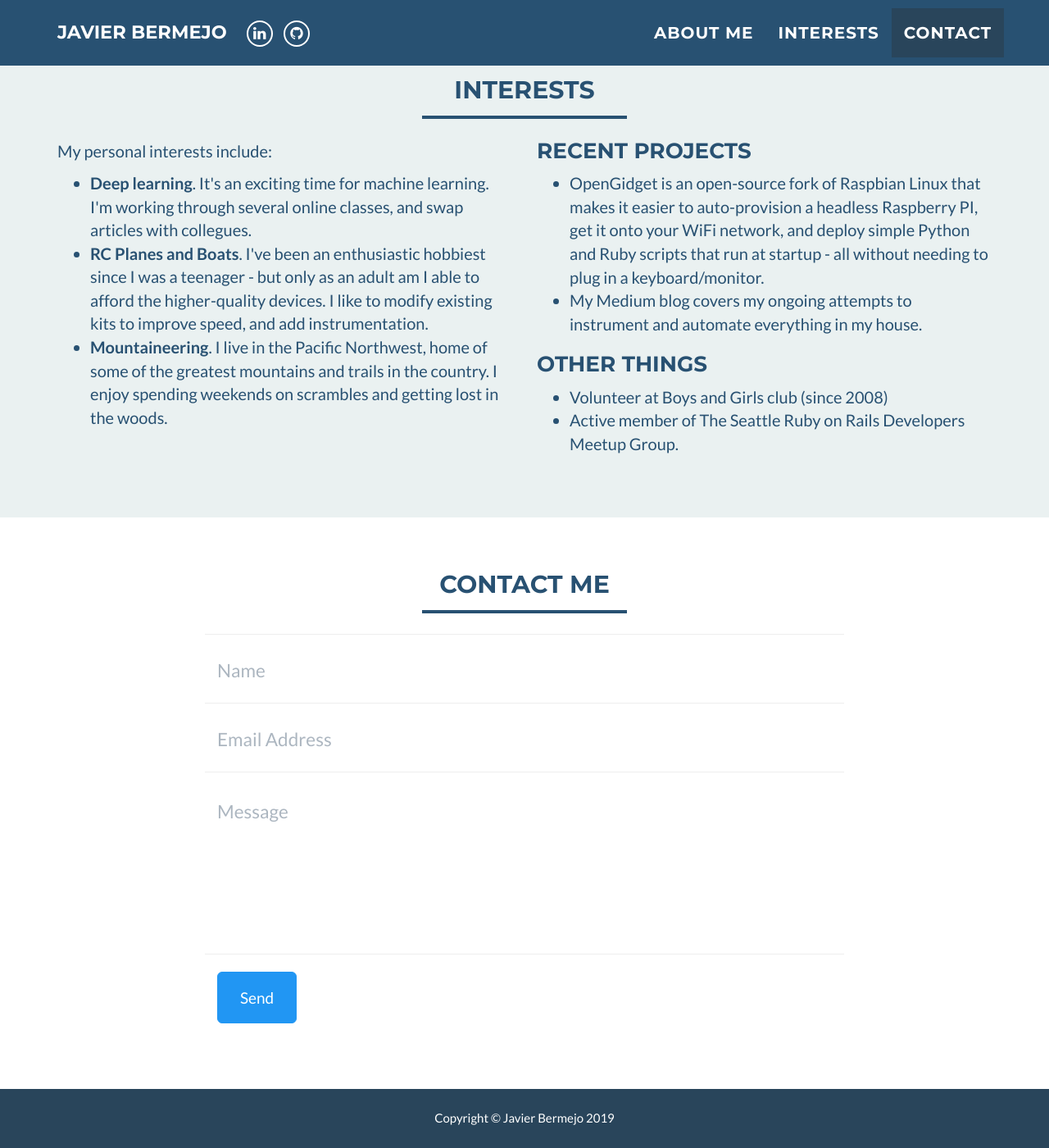
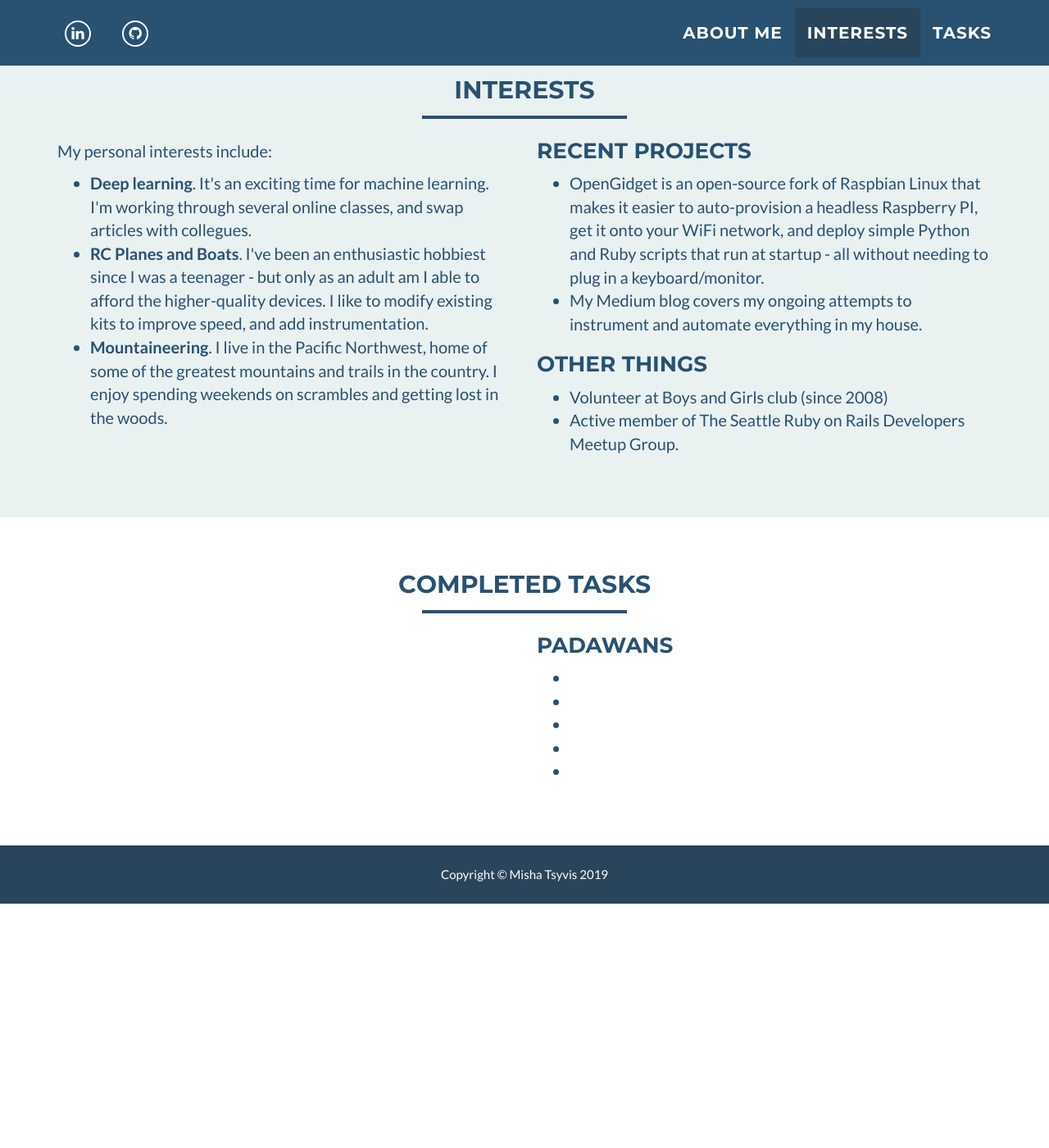
Before and after one commit to mtsyvis/mtsyvis.github.io, a Jekyll site: the page built from index.html, in a window 1280 px wide and 1400 px high, scrolled down 1146 px. Shown: the whole window at 82% size. Built offline with Jekyll 4.4.1, drawn with Linux system fonts in a browser that asks for light colours; after the commit the page ends 2248 px from its top, so only the background shows below that; some of the changed text lies outside the part shown.

Commit message:
first editing

```diff
--- a/_config.yml
+++ b/_config.yml
@@ -1,9 +1,9 @@
 # Site settings
-name: Javier Bermejo
-email: javierbmetal@gmail.com.com
+name: Misha Tsyvis
+#email: javierbmetal@gmail.com.com
 #canonical_url: https://edwinexemplar.com
-keywords: "Software Engineer, C/C++, C#, Agile, Pair Programming"
-skills: "Software Engineer in Madrid, Spain"
+keywords: "Future Software Engineer, C/C++, C#"
+skills: "Student of BSUIR"
 baseurl:
 
 # Social networks usernames (many more available: google-plus, flickr, dribbble, pinterest, instagram, tumblr, linkedin, etc.)
@@ -12,7 +12,7 @@ social:
   - title: linkedin
     url: https://www.linkedin.com/in/javi-bermejo/
   - title: github
-    url: https://github.com/Harashen
+    url: https://github.com/mtsyvis
 
 # Google webmaster tools
 google_verify:
--- a/_includes/contact_form.html
+++ /dev/null
@@ -1,49 +0,0 @@
-<!-- Contact Section -->
-<section id="contact">
-	<div class="container">
-		<div class="row">
-			<div class="col-lg-12 text-center">
-				<h2>Contact Me</h2>
-				<hr />
-			</div>
-		</div>
-		<div class="row">
-			<div class="col-lg-8 col-lg-offset-2">
-				<form  action="//formspree.io/{{ site.email }}" method="POST" name="sentMessage" id="contactForm" novalidate>
-					<div class="row control-group">
-						<div class="form-group col-xs-12 floating-label-form-group controls">
-							<label>Name</label>
-							<input type="text" name="name" class="form-control" placeholder="Name" id="name" required data-validation-required-message="Please enter your name.">
-							<p class="help-block text-danger"></p>
-						</div>
-					</div>
-					<div class="row control-group">
-						<div class="form-group col-xs-12 floating-label-form-group controls">
-							<label>Email Address</label>
-							<input type="email" name="_replyto" class="form-control" placeholder="Email Address" id="email" required data-validation-required-message="Please enter your email address.">
-							<p class="help-block text-danger"></p>
-						</div>
-					</div>
-					<div>
-						<input type="hidden"  name="_subject" value="New submission!">
-						<input type="text" name="_gotcha" style="display:none" />
-					</div>
-					<div class="row control-group">
-						<div class="form-group col-xs-12 floating-label-form-group controls">
-							<label>Message</label>
-							<textarea rows="5" name="message" class="form-control" placeholder="Message" id="message" required data-validation-required-message="Please enter a message."></textarea>
-							<p class="help-block text-danger"></p>
-						</div>
-					</div>
-					<br>
-					<div id="success"></div>
-					<div class="row">
-						<div class="form-group col-xs-12">
-							<button type="submit" class="btn btn-success btn-lg">Send</button>
-						</div>
-					</div>
-				</form>
-			</div>
-		</div>
-	</div>
-</section>
--- /dev/null
+++ b/_includes/tasks.html
@@ -0,0 +1,33 @@
+<!-- Contact Section -->
+<section id="tasks">
+	<div class="container">
+    <div class="row">
+      <div class="col-lg-12 text-center">
+        <h2>Сompleted tasks</h2>
+        <hr />
+      </div>
+    </div>
+    <div class="row">
+
+	    <div class="col-sm-6">
+
+      </div>
+
+	    <div class="col-sm-6">
+		    <h3 style="margin-top:0;">Padawans</h3>
+		    <ul>
+    			<li>
+
+    			</li>
+          <li>
+          <li>
+    			<li>
+    			</li>
+    			<li>
+    			</li>
+		    </ul>
+	    </div>
+
+    </div>
+  </div>
+</section>
--- a/_layouts/default.html
+++ b/_layouts/default.html
@@ -43,8 +43,10 @@
                    <span class="icon-bar"></span>
                    <span class="icon-bar"></span>
                </button>
+<!--
                <a class="navbar-brand" href="#page-top">{{ site.name }}</a>
                {% for network in site.social %}
+-->
                <a href="{{ network.url }}" class="btn-social btn-outline"><i class="fa fa-fw fa-{{ network.title }}"></i></a>
                {% endfor %}
            </div>
@@ -62,7 +64,7 @@
                        <a href="#interests">Interests</a>
                    </li>
                    <li class="page-scroll">
-                       <a href="#contact">Contact</a>
+                       <a href="#contact">Tasks</a>
                    </li>
                </ul>
            </div>
@@ -88,7 +90,7 @@
 
     {% include about_me.html %}
     {% include interests.html %}
-    {% include contact_form.html %}
+    {% include tasks.html %}
 
     <!-- Footer -->
     <footer class="text-center">
```
